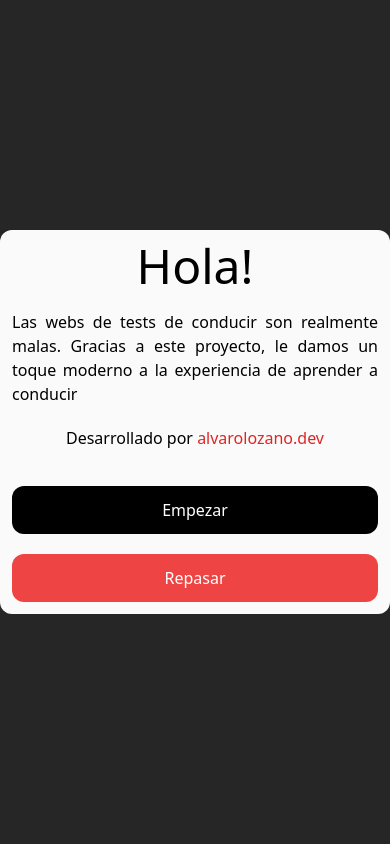
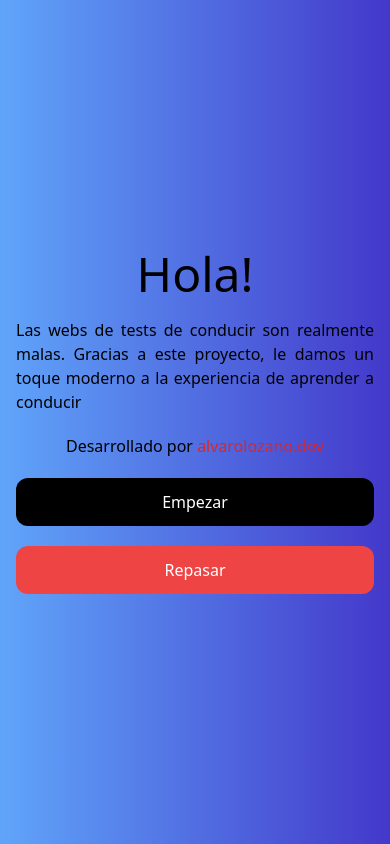
Before and after one commit to alvarolozano/dgt-exam-front, a Next.js app: page / in a window 390 px wide. Built offline with nearby package versions, Linux system fonts and the light colour scheme.

Commit message:
Responsive

```diff
--- a/app/layout.tsx
+++ b/app/layout.tsx
@@ -16,11 +16,12 @@ export default function RootLayout({
                         <h1 className='text-white text-xl'>Exámenes DGT</h1>
                     </Link>
                 </div>
-                <div className='bg-neutral-800 h-screen grid place-items-center grid-cols-6 w-full'>
-                    <div className='bg-neutral-50 col-span-6 lg:col-span-2 w-full lg:col-start-3 col-start-1 h-max p-3 md:p-4 flex gap-9 rounded-xl flex-col lg:flex-row'>
+
+                <section className="absolute bg-gradient-to-r from-blue-400 to-indigo-700 dark:from-zinc-900 dark:to-slate-900 h-full w-full grid grid-cols-12 items-center grid-flow-col">
+                    <div className={`rounded-md w-full h-max col-span-12 p-4 md:col-start-3 md:col-span-8 2xl:col-span-4 2xl:col-start-5 xl:col-span-5 xl:col-start-4 sm:col-span-12 flex flex-col gap-5 dark:bg-neutral-800 dark:text-white`}>
                         {children}
-                    </div>
                 </div>
+		</section>
             </body>
         </html>
     );
--- a/app/test/components/respuesta.tsx
+++ b/app/test/components/respuesta.tsx
@@ -21,7 +21,7 @@ export default function Respuesta(respuesta: any) {
     }, [respuesta]);
 
     return (
-        <button disabled={!respuesta.enabled} onClick={() => marcarRespuesta()} className={`relative w-full text-center py-4 px-2 rounded-md border-2 overflow-hidden ${(marcada || respuesta.selected) ? 'bg-transparent border-transparent' : ''}`} key={respuesta.id}>
+        <button disabled={!respuesta.enabled} onClick={() => marcarRespuesta()} className={`relative w-full text-center py-4 px-2 rounded-md border-2 overflow-hidden ${(marcada || respuesta.selected) ? 'bg-transparent border-transparent dark:text-black' : ''}`} key={respuesta.id}>
             <span className={`absolute left-0 bottom-0 w-full h-full transition-all ease-linear duration-500  -z-20 rounded-md ${(marcada || respuesta.selected) && respuesta.correcta ? '' : '-translate-y-full'} bg-green-400`}/>
             <span className={`absolute left-0 bottom-0 w-full h-full transition-all ease-linear duration-500 -z-20 rounded-md ${(marcada || respuesta.selected) && !respuesta.correcta ? '' : '-translate-y-full'} bg-red-500`}/>
             {respuesta.contenido}
```
